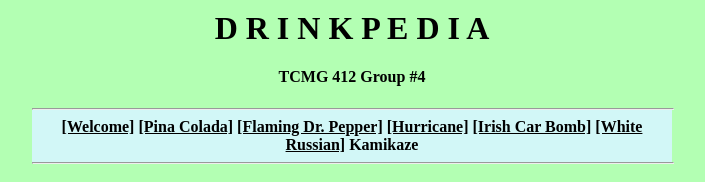
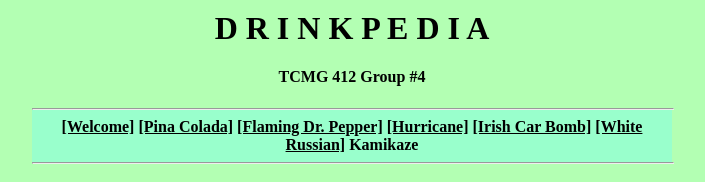
Before and after one commit to nixfanboy/nixfanboy.github.io, a plain HTML site: page Kamikaze.html in a window 1280 px wide. Shown: the top 182 px of the page, without its empty margins (288-993 px from the left). Drawn offline with Linux system fonts and the light colour scheme.

Commit message:
header color change

```diff
--- a/Kamikaze.html
+++ b/Kamikaze.html
@@ -7,7 +7,7 @@
   <h4 align="center">TCMG 412 Group #4</h4>
 
 
-<nav align="center" style="background-color:#D2F7F7">
+<nav align="center" style="background-color:#99ffcc">
 	<hr width="100%">
 	<a href= "index.html" style="color:#000000;"> <b> [Welcome]</b></a>
 	<a href= "PinaColada.html" style="color:#000000;"> <b> [Pina Colada]</b></a>
```
